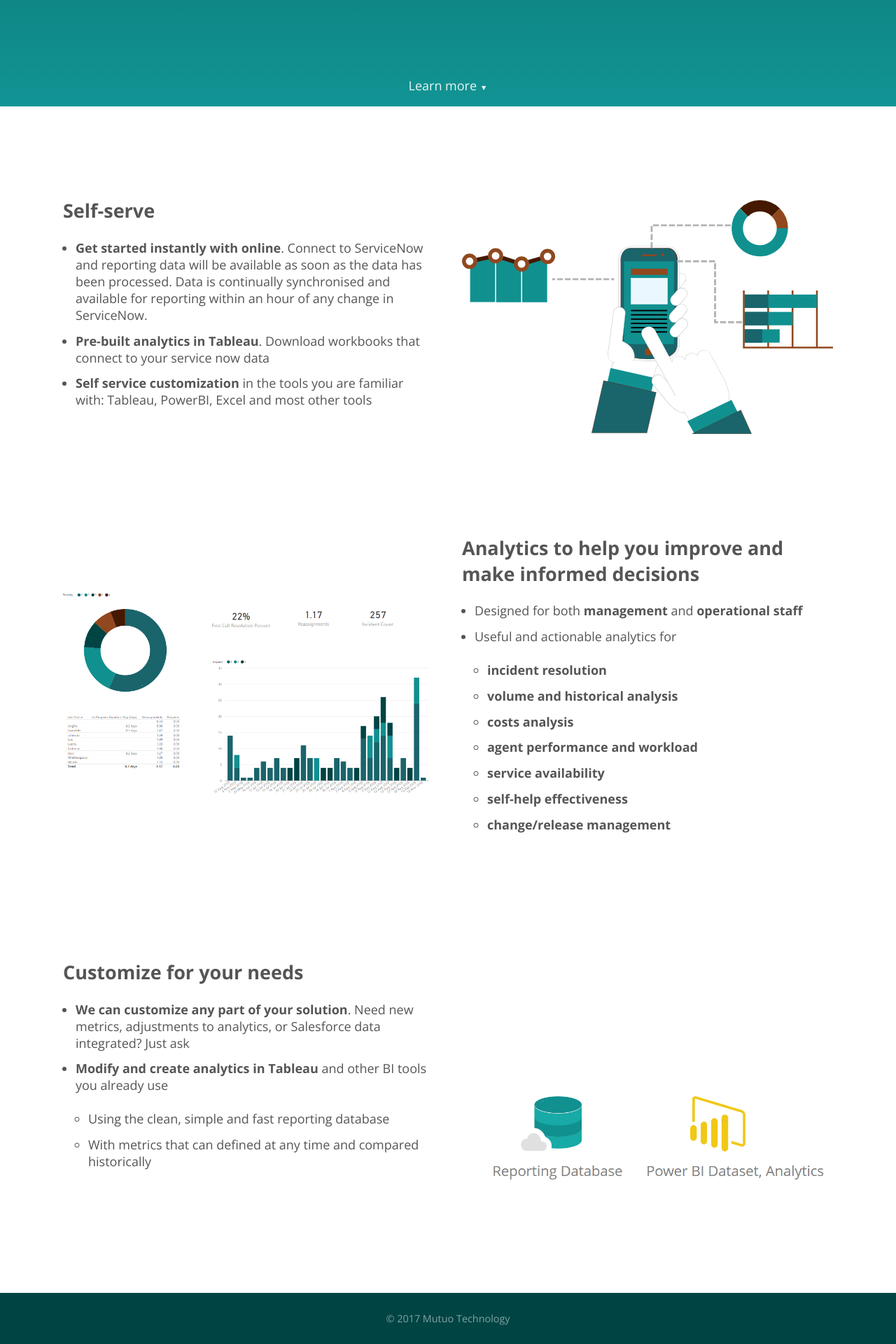
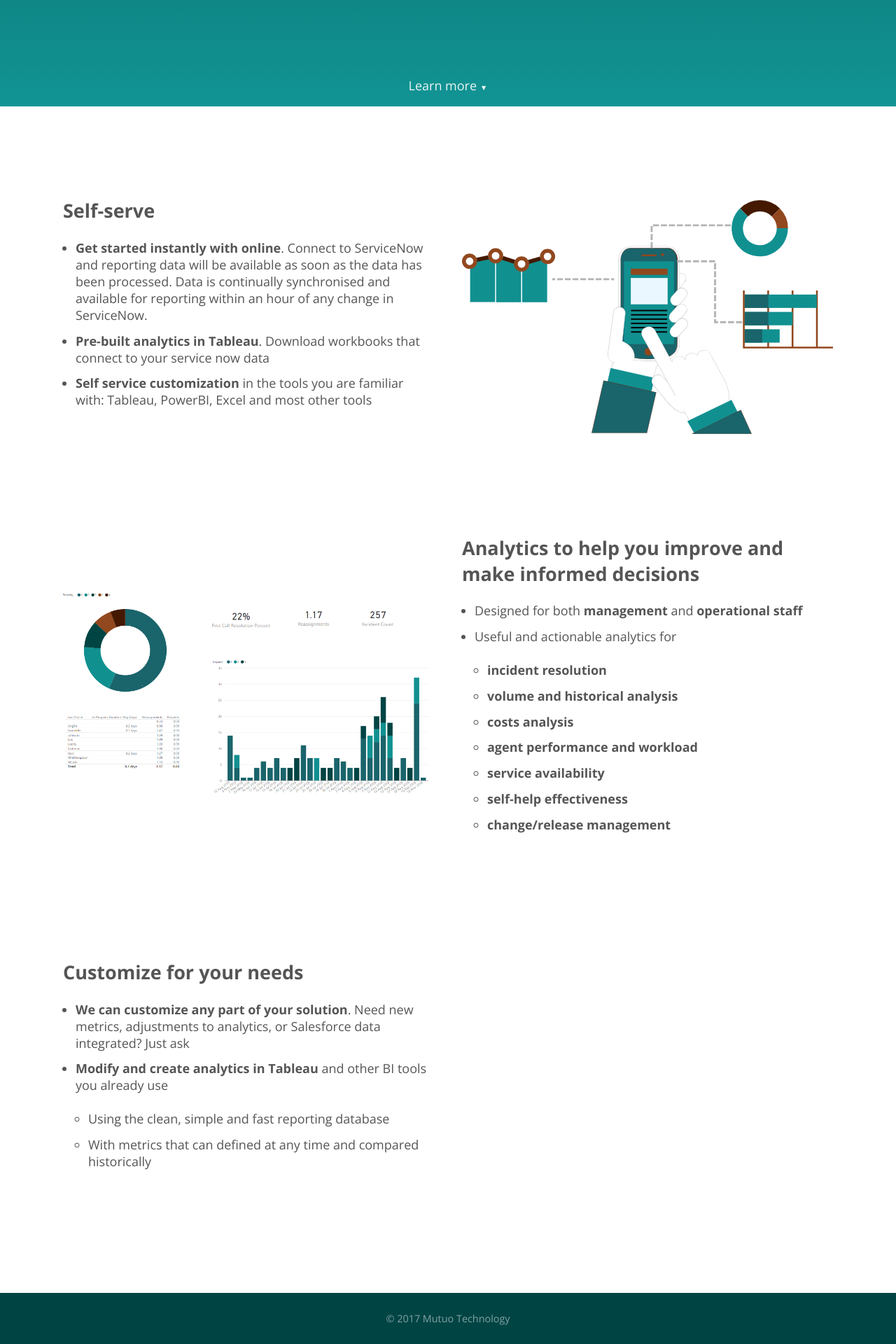
Before and after one commit to markledwich2/mutuosite, a Jekyll site: the page built from index.html, in a window 1280 px wide. Shown: the part 748-2668 px from the top of the page at 70% size. Built offline with Jekyll 4.4.1, drawn with Linux system fonts in a browser that asks for light colours; nearby versions of some CDN libraries; the list of posts is cut into pages by our own code.

Commit message:
Updated 'index.html' via CloudCannon

```diff
--- a/index.html
+++ b/index.html
@@ -40,7 +40,6 @@
 		<div class="container flex">
 			<div class="text editable"><h2>Customize for your needs</h2><ul><li><b>We can customize any part of your solution</b>. Need new metrics, adjustments to analytics, or Salesforce data integrated? Just ask</li><li><b>Modify and create analytics in Tableau</b>&nbsp;and other BI tools you already use<br />&nbsp;<ul><li>Using the clean, simple and fast reporting database</li><li>With metrics that can defined at any time and compared historically</li></ul></li></ul></div>
 			<div class="image">
-				<img src="/images/LandingCustomizationFeature.gif" />
 			</div>
 		</div>
 	</section>
```
